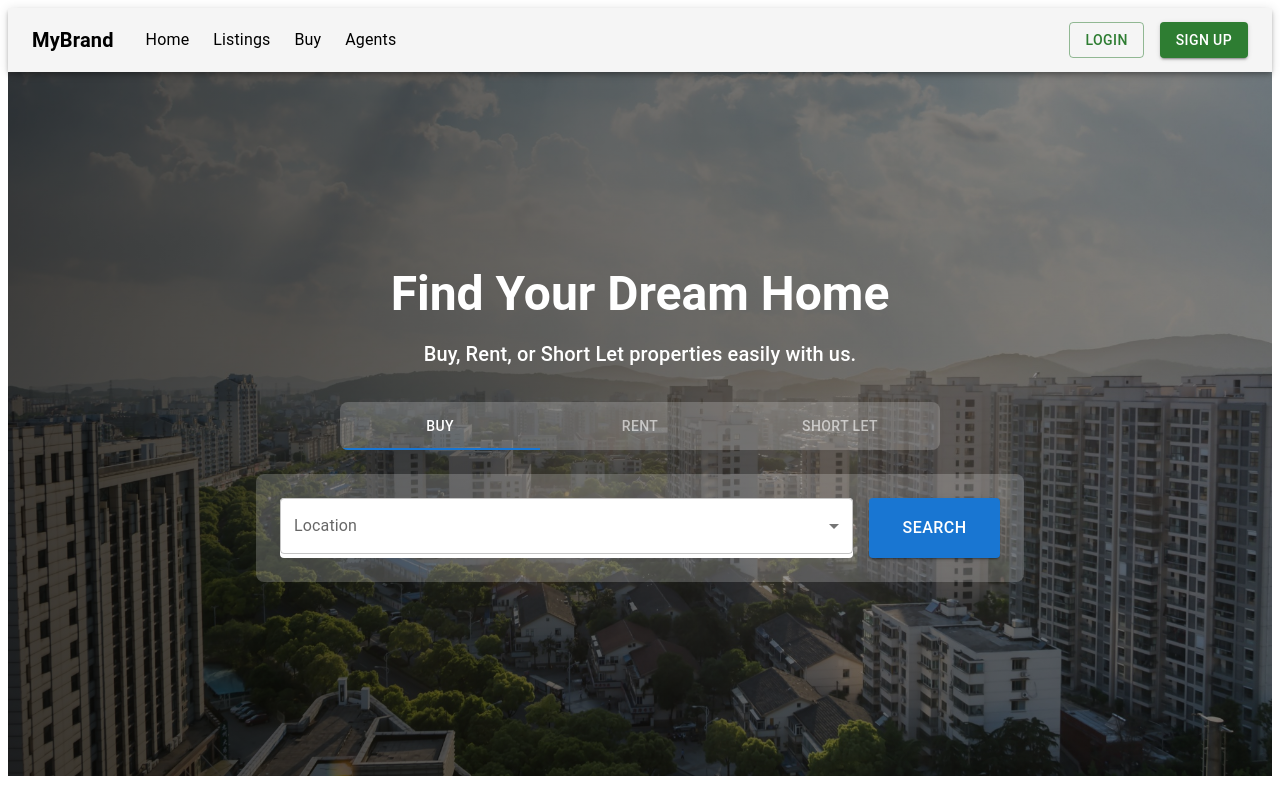
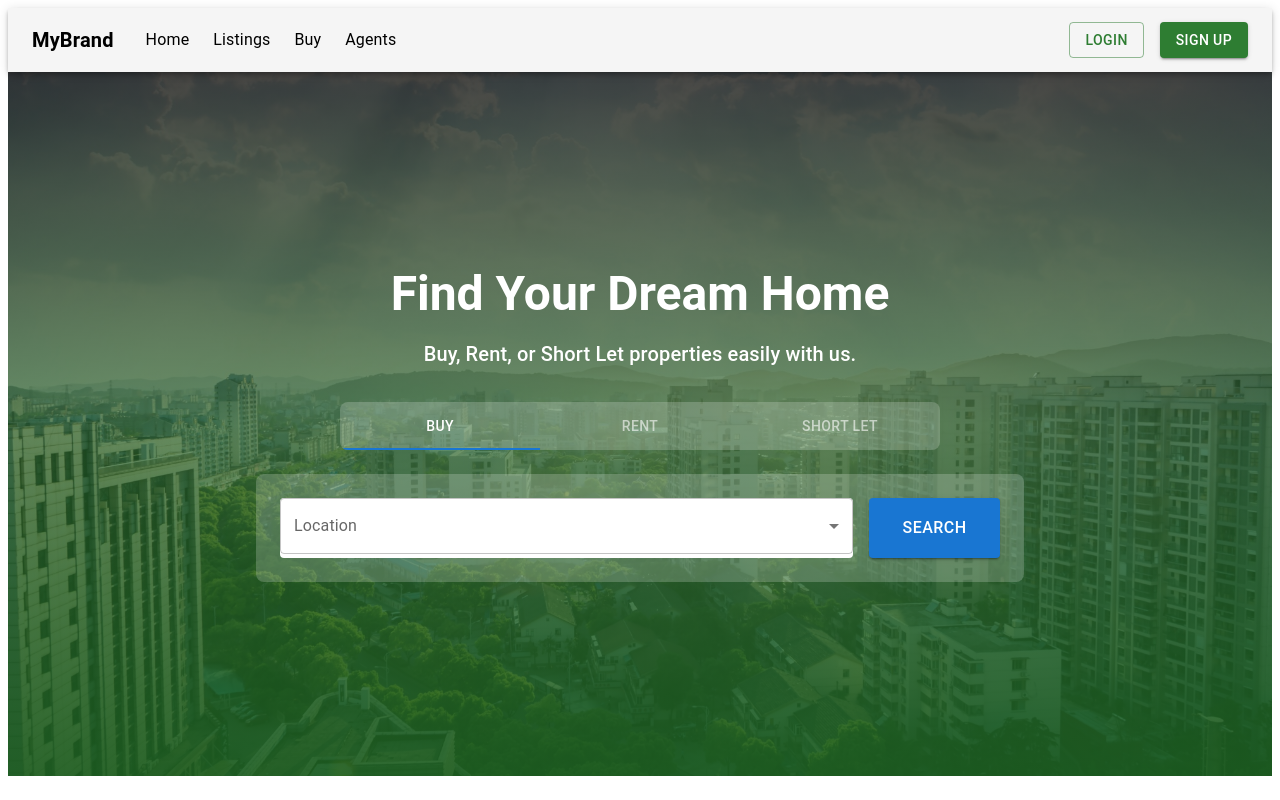
Before and after one commit to ndmichael/real-estate-mern, a React (Vite) app in the folder frontend/: page / in a window 1280 px wide. Shown: the top 800 px of the page. Built offline with nearby package versions, Linux system fonts and the light colour scheme.

Commit message:
css adjusted for the herosection

```diff
--- a/frontend/src/App.css
+++ b/frontend/src/App.css
@@ -12,7 +12,12 @@
     justify-content: center;
     flex-direction: column;
     text-align: center;
-    background-image: linear-gradient(to right, rgba(0, 0, 0, 0.7), rgba(0, 0, 0, 0.4)), url('./assets/images/hero-background.jpg');
+    background-image: linear-gradient(
+        to bottom,
+        rgba(0, 0, 0, 0.7) 0%,
+        rgba(27, 94, 32, 0.6) 50%,
+        rgba(27, 94, 32, 0.9) 100%
+      ), url('./assets/images/hero-background.jpg');
     background-size: cover;
     background-position: center;
 }
```
